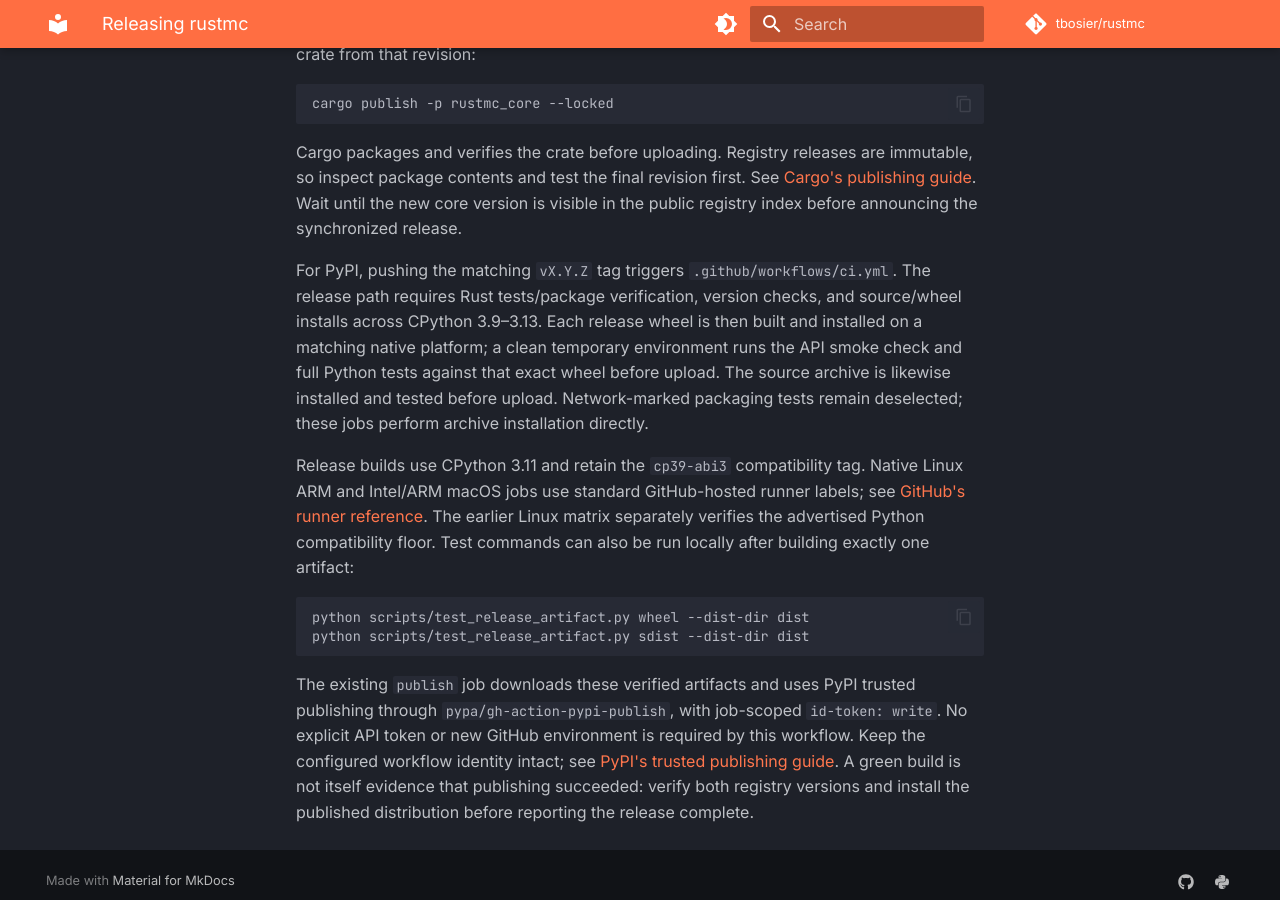
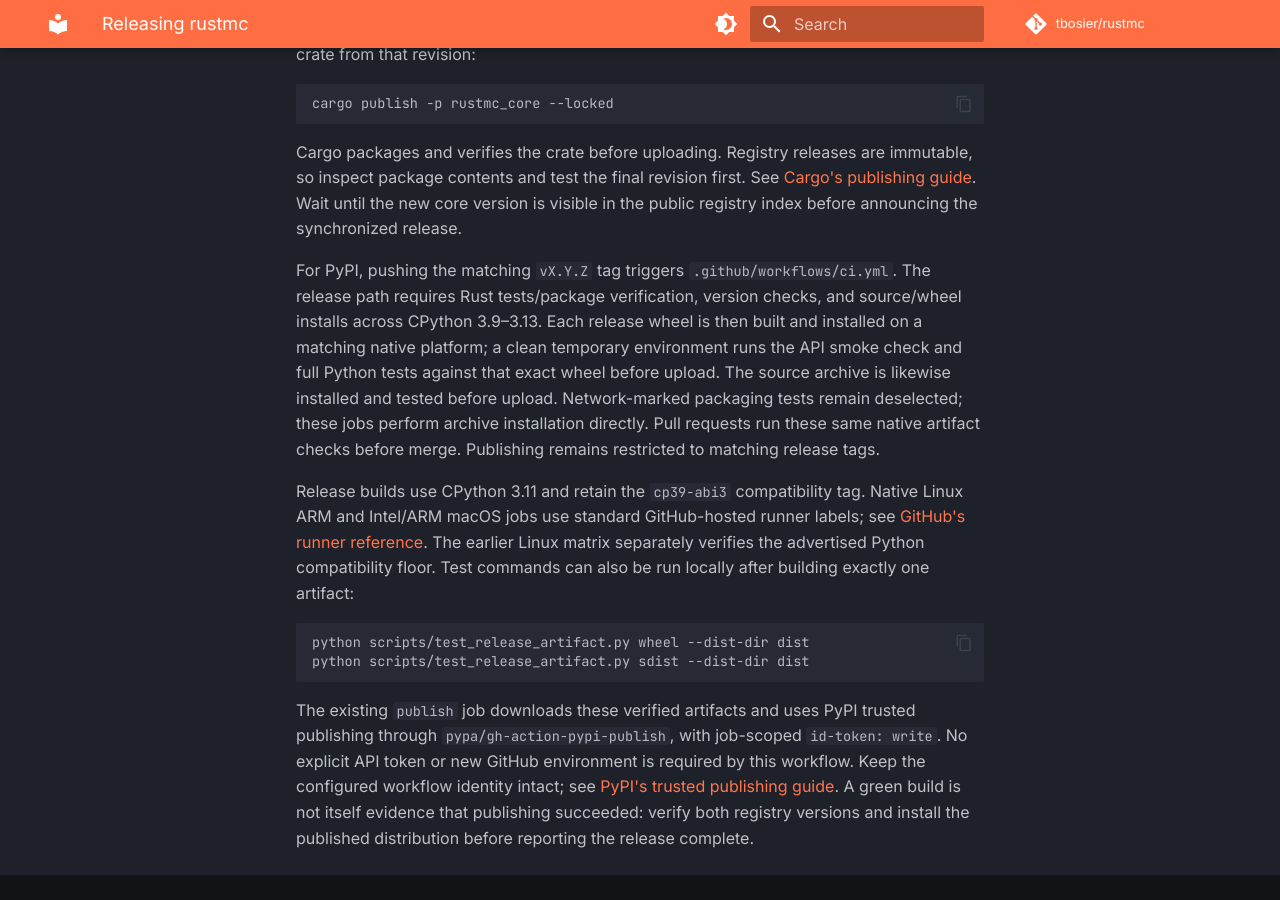
Before and after one commit to tbosier/rustmc, an MkDocs documentation site: the page built from docs/releasing.md, in a window 1280 px wide and 900 px high, scrolled down 692 px. Built offline with MkDocs 1.6.1 and Material for MkDocs 9.7.7, drawn with Linux system fonts in a browser that asks for light colours; comment, search, counter and statistics services are not loaded.

Commit message:
Test native release artifacts on pull requests before publishing

```diff
--- a/docs/releasing.md
+++ b/docs/releasing.md
@@ -43,6 +43,8 @@ installed on a matching native platform; a clean temporary environment runs the
 API smoke check and full Python tests against that exact wheel before upload.
 The source archive is likewise installed and tested before upload. Network-marked
 packaging tests remain deselected; these jobs perform archive installation directly.
+Pull requests run these same native artifact checks before merge. Publishing remains
+restricted to matching release tags.
 
 Release builds use CPython 3.11 and retain the `cp39-abi3` compatibility tag. Native
 Linux ARM and Intel/ARM macOS jobs use standard GitHub-hosted runner labels; see
```
Also changed, not shown: 1 other file.
